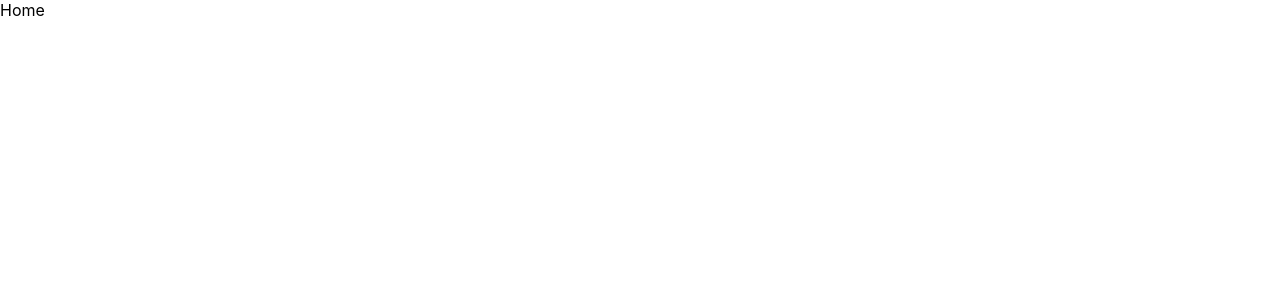
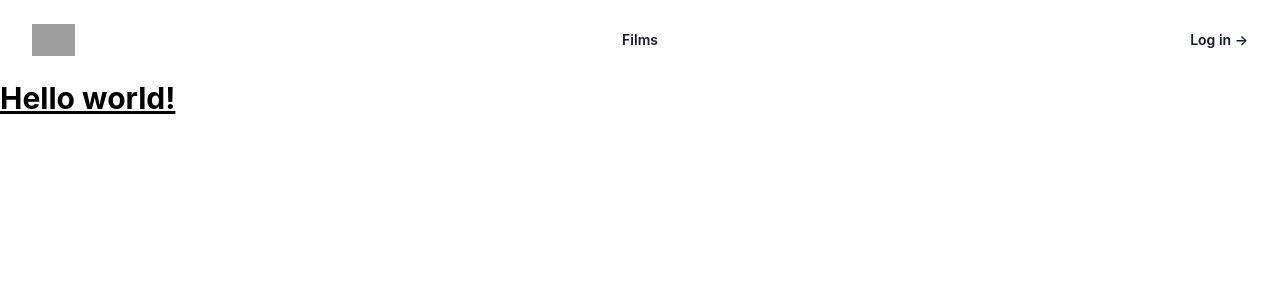
Before and after one commit to sonny426/data-extraction-tool, a React (Create React App) app in the folder frontend/: page / in a window 1280 px wide. Shown: the top 300 px of the page. Built offline with nearby package versions, Linux system fonts and the light colour scheme; grey boxes are pictures that could not be loaded.

Commit message:
react navbar

```diff
--- a/frontend/package.json
+++ b/frontend/package.json
@@ -3,9 +3,12 @@
   "version": "0.1.0",
   "private": true,
   "dependencies": {
+    "@headlessui/react": "^2.0.4",
+    "@heroicons/react": "^2.1.4",
     "@testing-library/jest-dom": "^5.17.0",
     "@testing-library/react": "^13.4.0",
     "@testing-library/user-event": "^13.5.0",
+    "antd": "^5.18.3",
     "react": "^18.3.1",
     "react-dom": "^18.3.1",
     "react-router-dom": "^6.23.1",
@@ -35,5 +38,8 @@
       "last 1 firefox version",
       "last 1 safari version"
     ]
+  },
+  "devDependencies": {
+    "tailwindcss": "^3.4.4"
   }
 }
--- a/frontend/src/App.js
+++ b/frontend/src/App.js
@@ -1,12 +1,17 @@
 import React from "react";
 import { Route, Routes } from "react-router-dom";
+
+import Navbar from './components/layouts/navbar'
 import Home from "./pages/Home";
 
 function App() {
   return (
-    <Routes>
-      <Route path="/" element={<Home />} />
-    </Routes>
+    <>
+      <Navbar />
+      <Routes>
+        <Route path="/" element={<Home />} />
+      </Routes>
+    </>
   );
 }
 
--- /dev/null
+++ b/frontend/src/components/layouts/navbar.jsx
@@ -0,0 +1,91 @@
+import { useState } from 'react'
+import {
+  Dialog,
+  DialogPanel,
+  PopoverGroup,
+} from '@headlessui/react'
+import {
+  Bars3Icon,
+  XMarkIcon,
+} from '@heroicons/react/24/outline'
+import { Link } from 'react-router-dom'
+
+export default function Example() {
+  const [mobileMenuOpen, setMobileMenuOpen] = useState(false)
+
+  return (
+    <header className="bg-white">
+      <nav className="mx-auto flex max-w-7xl items-center justify-between p-6 lg:px-8" aria-label="Global">
+        <div className="flex lg:flex-1">
+          <Link to="/" className="-m-1.5 p-1.5">
+            <span className="sr-only">Data Extraction Tool</span>
+            <img className="h-8 w-auto" src="https://tailwindui.com/img/logos/mark.svg?color=indigo&shade=600" alt="" />
+          </Link>
+        </div>
+        <div className="flex lg:hidden">
+          <button
+            type="button"
+            className="-m-2.5 inline-flex items-center justify-center rounded-md p-2.5 text-gray-700"
+            onClick={() => setMobileMenuOpen(true)}
+          >
+            <span className="sr-only">Open main menu</span>
+            <Bars3Icon className="h-6 w-6" aria-hidden="true" />
+          </button>
+        </div>
+        <PopoverGroup className="hidden lg:flex lg:gap-x-12">
+          <Link to="/films" className="text-sm font-semibold leading-6 text-gray-900">
+            Films
+          </Link>
+        </PopoverGroup>
+        <div className="hidden lg:flex lg:flex-1 lg:justify-end">
+          <Link href="/auth/login" className="text-sm font-semibold leading-6 text-gray-900">
+            Log in <span aria-hidden="true">&rarr;</span>
+          </Link>
+        </div>
+      </nav>
+      <Dialog className="lg:hidden" open={mobileMenuOpen} onClose={setMobileMenuOpen}>
+        <div className="fixed inset-0 z-10" />
+        <DialogPanel className="fixed inset-y-0 right-0 z-10 w-full overflow-y-auto bg-white px-6 py-6 sm:max-w-sm sm:ring-1 sm:ring-gray-900/10">
+          <div className="flex items-center justify-between">
+            <Link href="/" className="-m-1.5 p-1.5">
+              <span className="sr-only">Data Extraction Tool</span>
+              <img
+                className="h-8 w-auto"
+                src="https://tailwindui.com/img/logos/mark.svg?color=indigo&shade=600"
+                alt=""
+              />
+            </Link>
+            <button
+              type="button"
+              className="-m-2.5 rounded-md p-2.5 text-gray-700"
+              onClick={() => setMobileMenuOpen(false)}
+            >
+              <span className="sr-only">Close menu</span>
+              <XMarkIcon className="h-6 w-6" aria-hidden="true" />
+            </button>
+          </div>
+          <div className="mt-6 flow-root">
+            <div className="-my-6 divide-y divide-gray-500/10">
+              <div className="space-y-2 py-6">
+                <Link
+                  to="/films"
+                  className="-mx-3 block rounded-lg px-3 py-2 text-base font-semibold leading-7 text-gray-900 hover:bg-gray-50"
+                >
+                  Films
+                </Link>
+              </div>
+              <div className="py-6">
+                <Link
+                  to="/auth/login"
+                  className="-mx-3 block rounded-lg px-3 py-2.5 text-base font-semibold leading-7 text-gray-900 hover:bg-gray-50"
+                >
+                  Log in
+                </Link>
+              </div>
+            </div>
+          </div>
+        </DialogPanel>
+      </Dialog>
+    </header>
+  )
+}
--- a/frontend/src/index.css
+++ b/frontend/src/index.css
@@ -1,3 +1,7 @@
+@tailwind base;
+@tailwind components;
+@tailwind utilities;
+
 body {
   margin: 0;
   font-family: -apple-system, BlinkMacSystemFont, 'Segoe UI', 'Roboto', 'Oxygen',
--- a/frontend/src/pages/Home.jsx
+++ b/frontend/src/pages/Home.jsx
@@ -2,6 +2,8 @@
 
 export default function Home() {
   return (
-    <div>Home</div>
+    <h1 className="text-3xl font-bold underline">
+      Hello world!
+    </h1>
   )
 }
--- /dev/null
+++ b/frontend/tailwind.config.js
@@ -0,0 +1,10 @@
+/** @type {import('tailwindcss').Config} */
+module.exports = {
+  content: [
+    "./src/**/*.{js,jsx,ts,tsx}",
+  ],
+  theme: {
+    extend: {},
+  },
+  plugins: [],
+}
```
Also changed, not shown: 1 other file (tests, documents, lock files or other folders).
